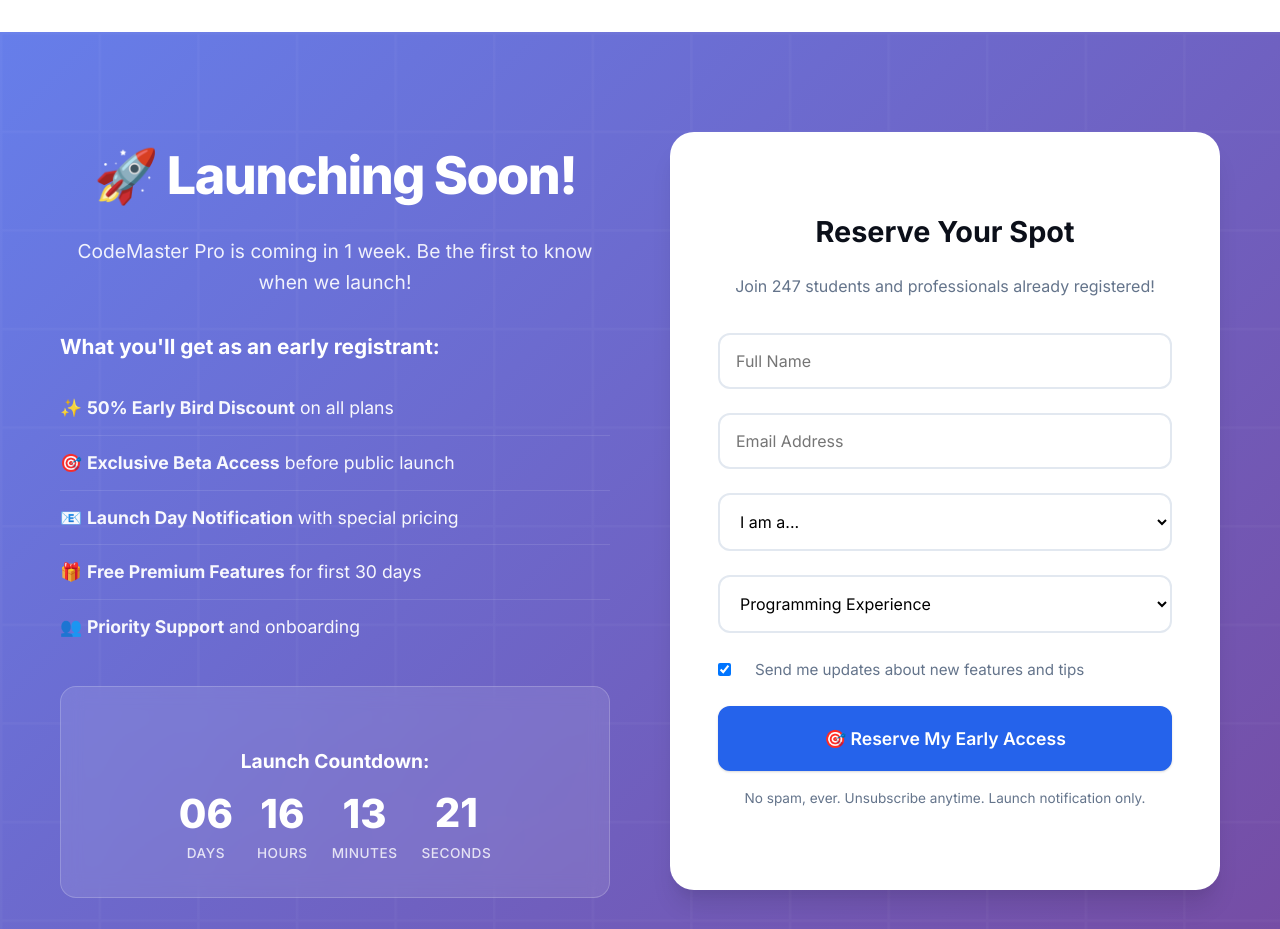
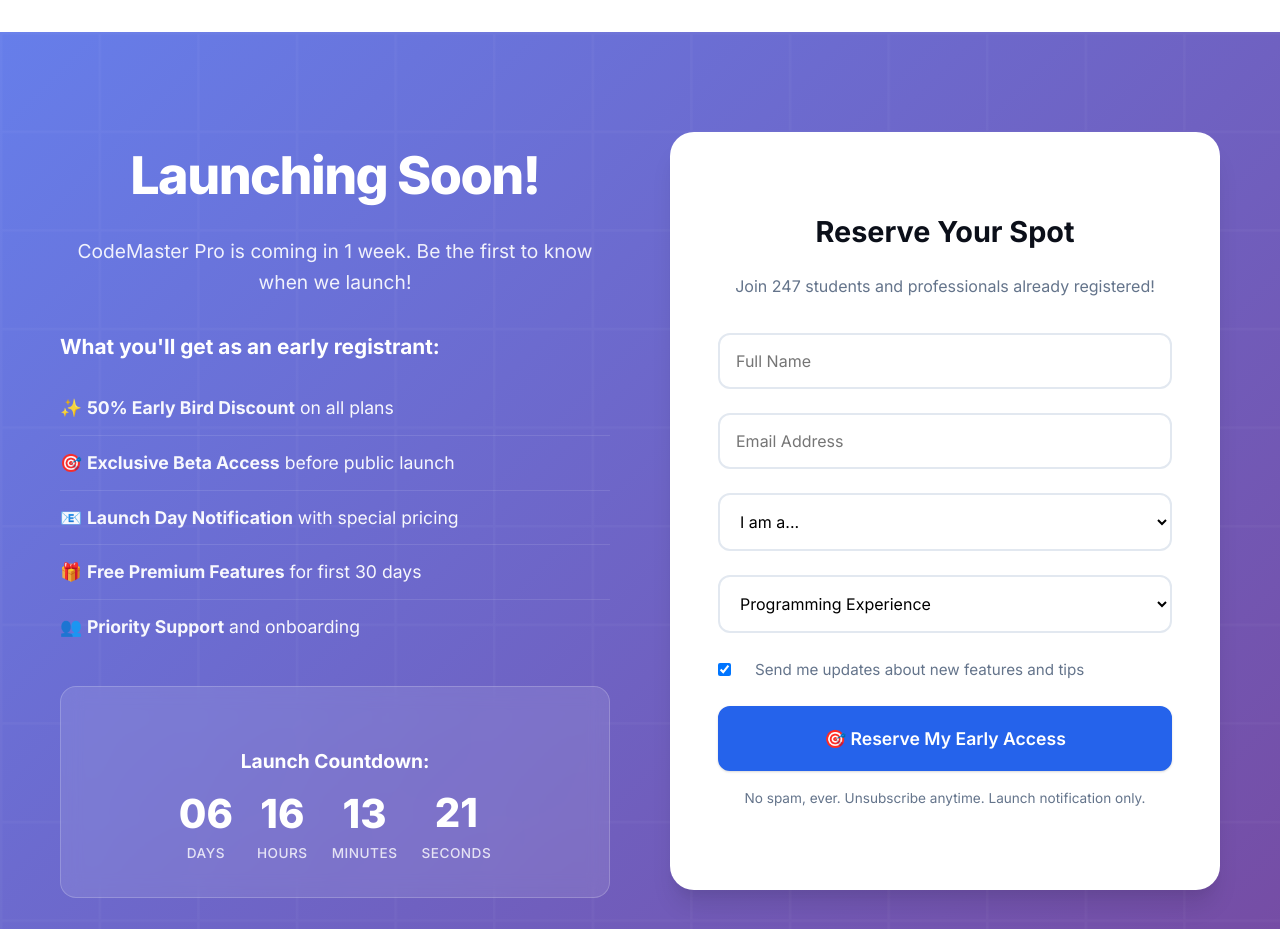
Before and after one commit to mrumer-yk/new_vercel_dep, a website built with Vite: page index.html in a window 1280 px wide. Shown: the part 3660-4589 px from the top of the page. Built offline with nearby package versions, Linux system fonts and the light colour scheme; no server answers; files whose address does not match are found by name.

Commit message:
Update index.html

```diff
--- a/index.html
+++ b/index.html
@@ -326,7 +326,7 @@
   <div class="container">
     <div class="register-content">
       <div class="register-info">
-        <h2 class="section-title">🚀 Launching Soon!</h2>
+        <h2 class="section-title">Launching Soon!</h2>
         <p class="section-sub">CodeMaster Pro is coming in 1 week. Be the first to know when we launch!</p>
 
         <div class="launch-benefits">
```
